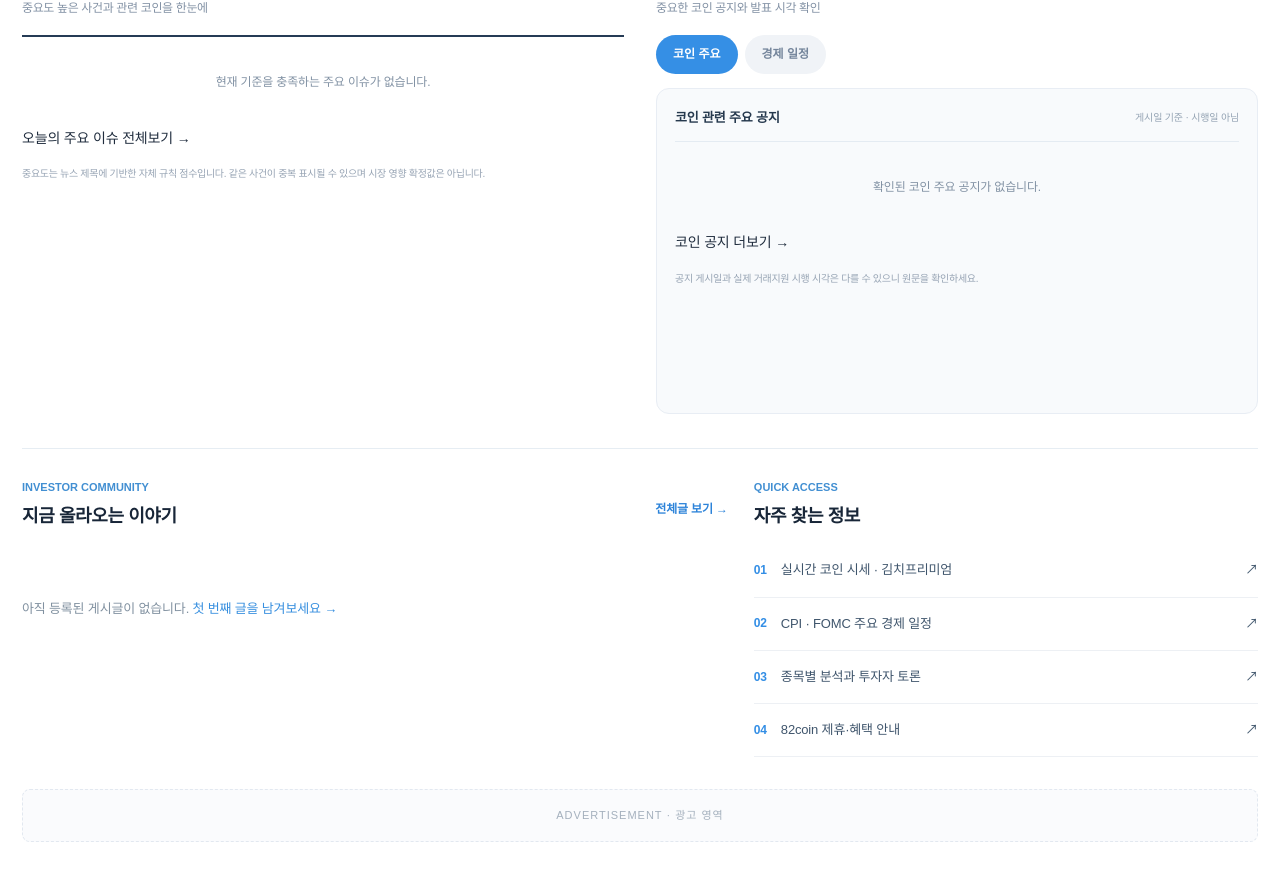
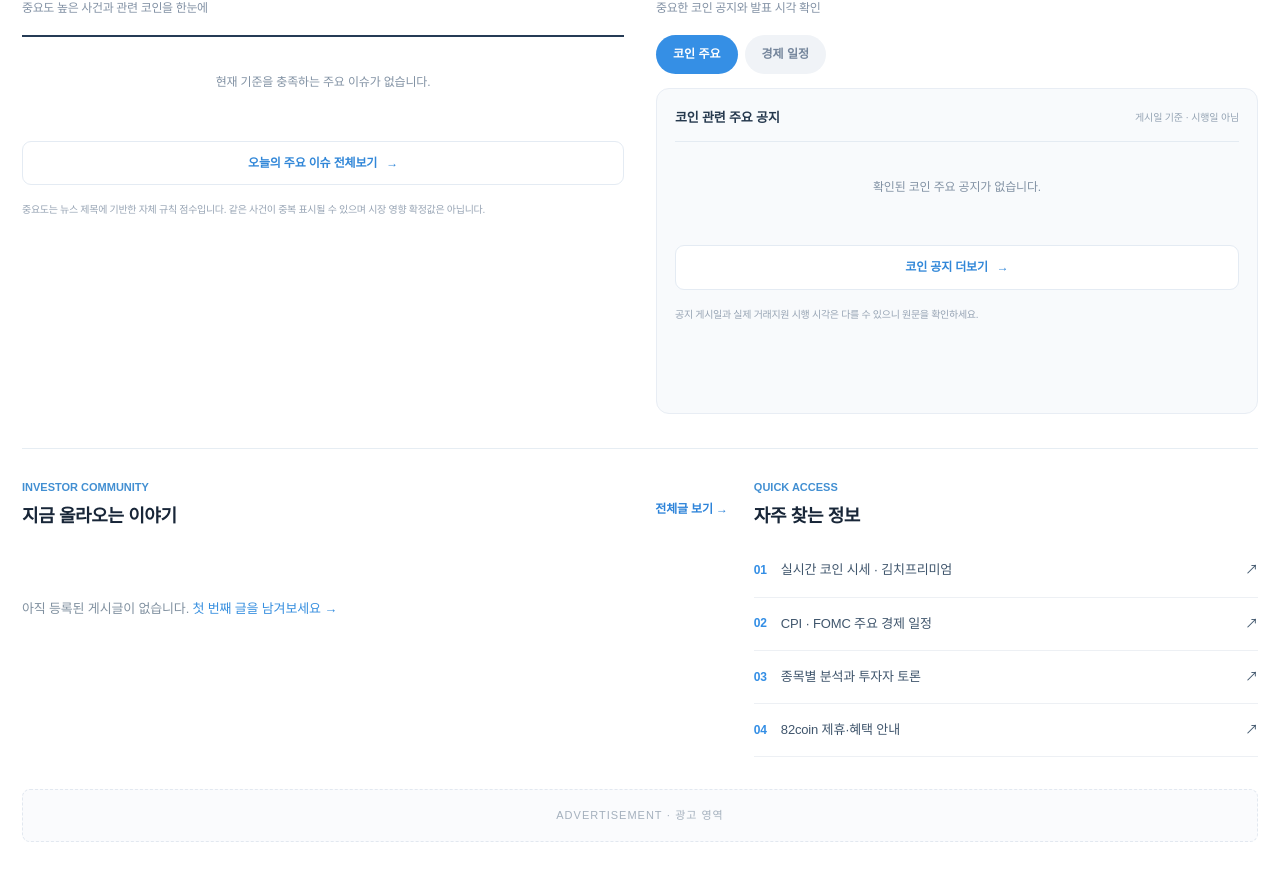
Before and after one commit to orbit-box/82coin, a Next.js app: page / in a window 1280 px wide. Shown: the part 1500-2378 px from the top of the page. Built offline with nearby package versions, Linux system fonts and the light colour scheme; no server answers; the database is empty; a web font is replaced by a local one.

Commit message:
style: expanded issue, news, and schedule browsing

```diff
--- a/app/globals.css
+++ b/app/globals.css
@@ -432,3 +432,19 @@ input,textarea,select,button{font-family:inherit}
 .scheduleType{font-size:11px;color:#358fe5;font-weight:800}
 @media(max-width:780px){.homeEventsSection{grid-template-columns:1fr;gap:30px;padding:25px 0}.homeScheduleCanvas{min-height:0}}
 @media(max-width:440px){.scheduleEntry{grid-template-columns:98px minmax(0,1fr)}.homeScheduleCanvas{padding:12px}.homeEventsSection .liveHead{gap:8px}}
+
+.issueScore{flex:0 0 auto;min-width:43px;text-align:center;background:#eaf4ff;color:#2c88d8;font-size:11px;font-weight:800;border-radius:7px;padding:6px 7px}
+.homeEventsSection .liveHead .viewMore{font-size:12px}
+.sectionBottomMore{display:flex;align-items:center;justify-content:center;gap:9px;padding:12px;color:#3187d8;font-size:12px;font-weight:750;border:1px solid #e4ebf3;border-radius:9px;margin-top:13px;background:#fff}
+.sectionBottomMore:hover{background:#f3f9ff}
+.listingPage{padding:32px 0 65px;max-width:980px;margin:auto}
+.listingPage .pageHeading{margin-bottom:22px}
+.listingFilters{display:flex;flex-wrap:wrap;gap:9px;margin-bottom:16px}
+.listingFilters button{border:0;border-radius:99px;background:#f2f5f8;padding:9px 16px;color:#718396;font-size:12px;font-weight:750;cursor:pointer}
+.listingFilters button.active{background:#358fe5;color:white}
+.listingArticle{display:flex;align-items:flex-start;gap:15px;border-bottom:1px solid #e9eff4;padding:17px 8px}
+.listingArticle:hover{background:#f9fcff}
+.listingArticle>div{display:flex;flex-direction:column;gap:7px;min-width:0}
+.listingArticle strong{font-size:15px;line-height:1.5;color:#24394e;font-weight:680}
+.listingArticle small{font-size:11px;color:#8899ab}
+.listingMore{border:1px solid #dfeaf5;border-radius:9px;background:#f5faff;color:#3286d0;font-weight:750;font-size:13px;padding:13px;width:100%;margin-top:20px;cursor:pointer}
```
